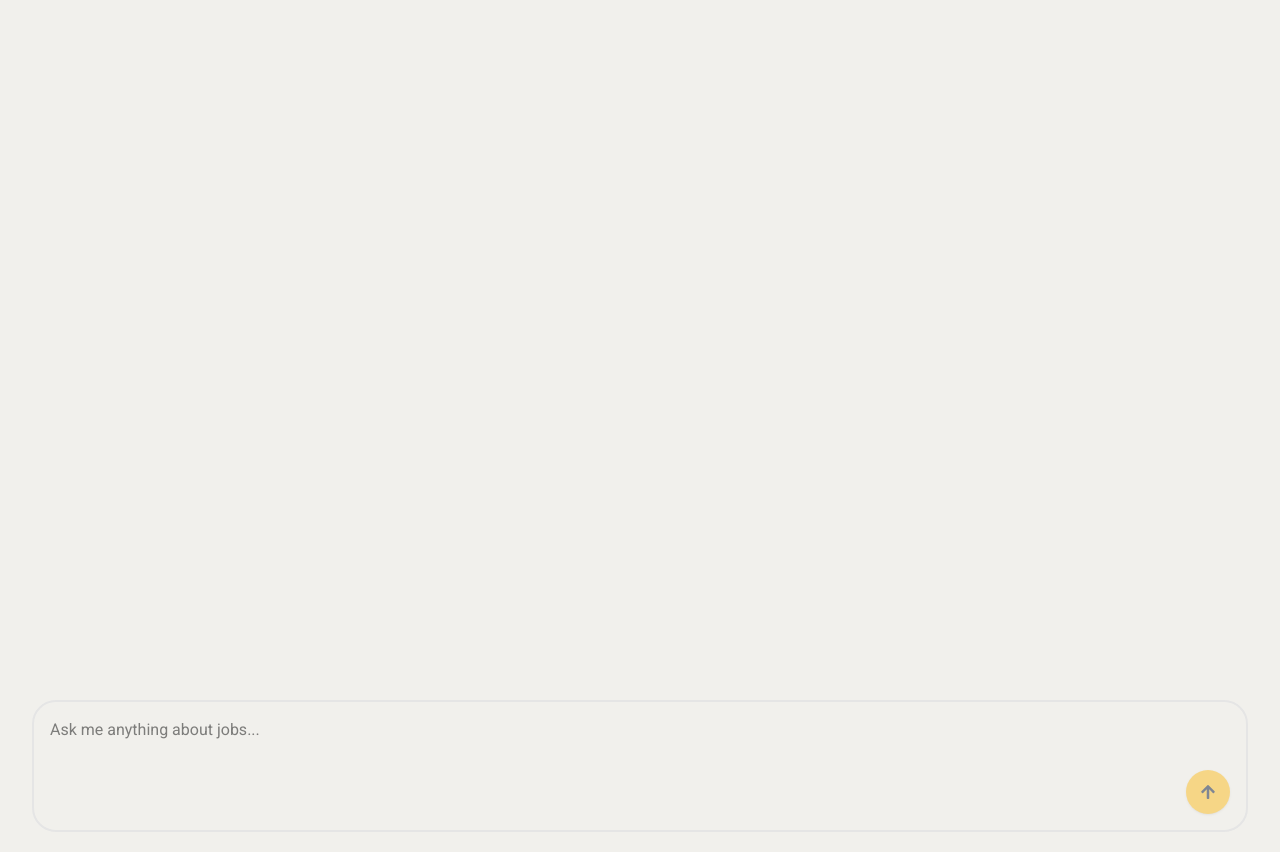
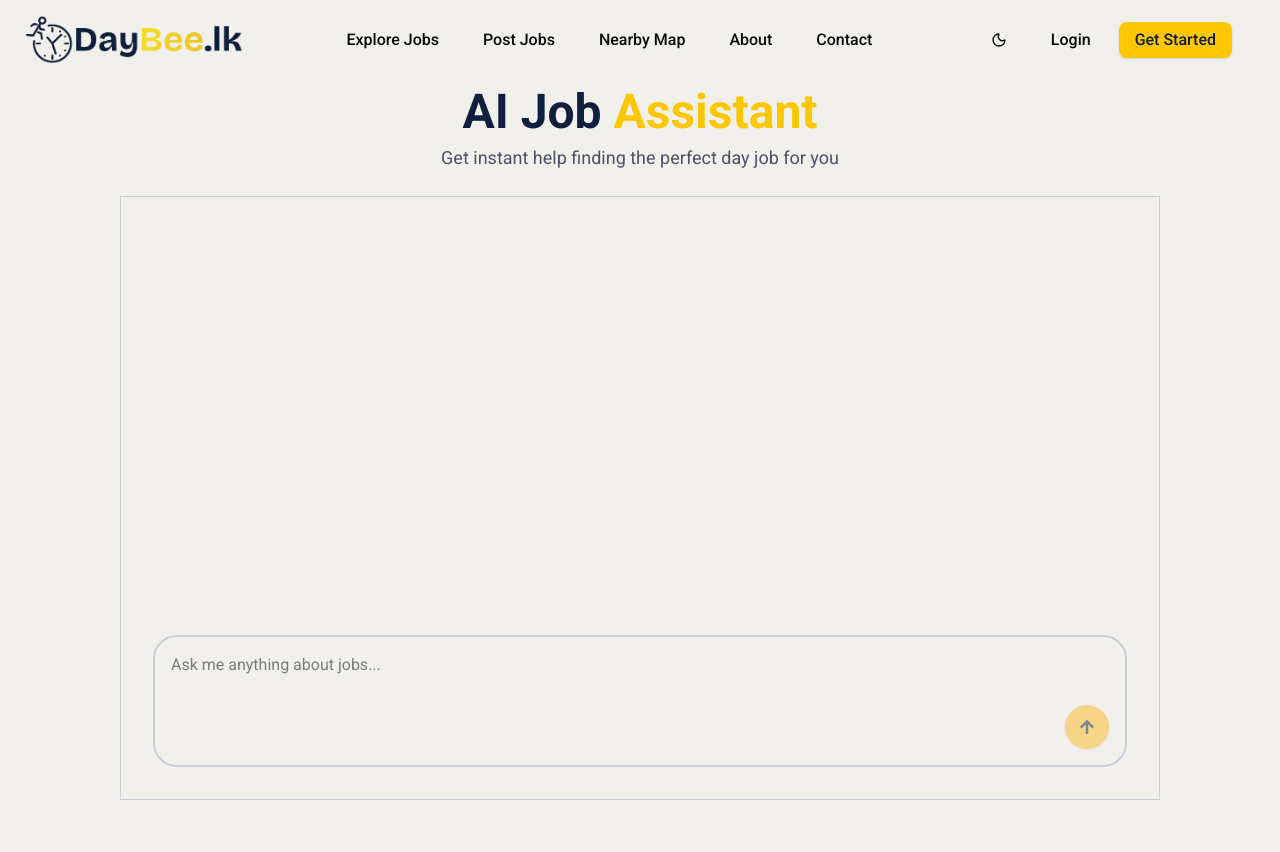
Before and after one commit to JayaniAnu10/Smart-Part-time-job-finder, a React (Vite) app in the folder frontend/part-time-react/: page /chatbot in a window 1280 px wide. Shown: the top 852 px of the page. After the commit the page ends 800 px from the top, so only its background shows below. Built offline with nearby package versions, Linux system fonts and the light colour scheme.

Commit message:
Build the chatbot with more styles

```diff
--- a/frontend/part-time-react/src/App.tsx
+++ b/frontend/part-time-react/src/App.tsx
@@ -13,12 +13,16 @@ import EmployerStep2 from "./pages/employer-registration/EmployerStep2";
 import EmployerStep3 from "./pages/employer-registration/EmployerStep3";
 import HomePage from "./pages/HomePage";
 import ChatBot from "./components/chat/ChatBot";
+import Layout from "./Layouts/Layout";
 
 const App: React.FC = () => {
   return (
     <Routes>
-      <Route path="/" element={<HomePage />} />
-      <Route path="/chatbot" element={<ChatBot />} />
+      <Route path="/" element={<Layout />}>
+        <Route index element={<HomePage />} />
+        <Route path="chatbot" element={<ChatBot />} />
+      </Route>
+
       <Route path="/getstarted" element={<GetStarted />} />
 
       <Route path="/auth" element={<Auth />} />
--- /dev/null
+++ b/frontend/part-time-react/src/Layouts/Layout.tsx
@@ -0,0 +1,18 @@
+import NavBar from "@/components/NavBar";
+import { Outlet } from "react-router-dom";
+
+const Layout = () => {
+  return (
+    <>
+      <div className="relative z-30">
+        <NavBar />
+      </div>
+      {/*<ScrollToTop />*/}
+      <div id="main">
+        <Outlet />
+      </div>
+    </>
+  );
+};
+
+export default Layout;
--- a/frontend/part-time-react/src/components/NavBar.tsx
+++ b/frontend/part-time-react/src/components/NavBar.tsx
@@ -51,13 +51,13 @@ const NavBar = () => {
           <div className="tab:flex md:flex hidden gap-3 pr-6">
             <Button
               variant="ghost"
-              className="hover:bg-yellow-400 text-md cursor-pointer dark:hover:text-secondary "
+              className="hover:bg-yellow-400 text-md cursor-pointer dark:hover:text-[#0f1f3d] "
             >
               Login
             </Button>
             <Button
               variant="default"
-              className="bg-yellow-400 cursor-pointer text-secondary hover:scale-105 dark:hover:bg-yellow-400 text-md transition-transform duration-300 hover:shadow-lg hover:shadow-yellow-300/25"
+              className="bg-yellow-400 cursor-pointer text-[#0f1f3d] hover:scale-105 dark:hover:bg-yellow-400 text-md transition-transform duration-300 hover:shadow-lg hover:shadow-yellow-300/25"
             >
               Get Started
             </Button>
--- a/frontend/part-time-react/src/components/ThemeToggle.tsx
+++ b/frontend/part-time-react/src/components/ThemeToggle.tsx
@@ -23,7 +23,7 @@ const ThemeToggle = () => {
     <div>
       <Button
         variant="ghost"
-        className="rounded-full border-0 hover:bg-yellow-400 dark:text-white dark:hover:text-secondary  "
+        className="rounded-full border-0 hover:bg-yellow-400 dark:text-white dark:hover:text-[#0f1f3d]  "
         onClick={() => setDarkMode(!isDarkMode)}
       >
         {isDarkMode ? <Sun /> : <Moon />}
--- a/frontend/part-time-react/src/components/chat/ChatBot.tsx
+++ b/frontend/part-time-react/src/components/chat/ChatBot.tsx
@@ -37,13 +37,26 @@ const ChatBot = () => {
   };
 
   return (
-    <div className="m-8 flex flex-col h-screen">
-      <div className="flex flex-col flex-1 gap-3 mb-5 overflow-y-auto">
-        <ChatMessages messages={messages} />
-        {isLoading && <TypingIndicator />}
-        {error && <p className="text-red-500">{error}</p>}
+    <div className="h-screen pt-22 mx-8 md:mx-30 flex flex-col">
+      <div className="flex flex-col items-center gap-2">
+        <div className="text-5xl font-bold ">
+          <span className=" text-secondary">AI Job </span>
+          <span className="text-yellow-400">Assistant</span>
+        </div>
+        <div className="text-muted-foreground text-lg text-center mb-6">
+          Get instant help finding the perfect day job for you
+        </div>
       </div>
-      <ChatInput onSubmit={onSubmit} />
+      <div className=" p-8 flex flex-col border grow">
+        <div className="flex flex-col flex-1 gap-3 overflow-y-auto grow">
+          <ChatMessages messages={messages} />
+          {isLoading && <TypingIndicator />}
+          {error && <p className="text-red-500">{error}</p>}
+        </div>
+        <div className="">
+          <ChatInput onSubmit={onSubmit} />
+        </div>
+      </div>
     </div>
   );
 };
--- a/frontend/part-time-react/src/components/chat/ChatInput.tsx
+++ b/frontend/part-time-react/src/components/chat/ChatInput.tsx
@@ -30,7 +30,7 @@ const ChatInput = ({ onSubmit }: Props) => {
     <form
       onSubmit={submit}
       onKeyDown={handleKeyDown}
-      className="flex flex-col gap-1 items-end border-2 border-border p-4 rounded-3xl mt-10"
+      className="flex flex-col gap-1 items-end border-2 border-border p-4 rounded-3xl mt-4"
     >
       <textarea
         {...register("prompt", {
--- a/frontend/part-time-react/src/components/chat/ChatMessages.tsx
+++ b/frontend/part-time-react/src/components/chat/ChatMessages.tsx
@@ -32,7 +32,7 @@ const ChatMessages = ({ messages }: Props) => {
           key={index}
           onCopy={onCopyMessage}
           ref={index === messages.length - 1 ? lastMessageRef : null}
-          className={`px-3 py-1 max-w-md rounded-xl ${
+          className={`px-3 py-1 max-w-md rounded-xl   ${
             message.role === "user"
               ? "bg-yellow-400 text-[#0f1f3d] self-end"
               : "bg-gray-200 text-[#0f1f3d] dark:text-white dark:bg-blue-900 self-start"
--- a/frontend/part-time-react/src/index.css
+++ b/frontend/part-time-react/src/index.css
@@ -61,11 +61,11 @@ body {
   --secondary: #0f1f3d;
   --secondary-foreground: oklch(0.205 0 0);
   --muted: oklch(0.97 0 0);
-  --muted-foreground: oklch(0.556 0 0);
+  --muted-foreground: oklch(44.237% 0.03167 275.712);
   --accent: oklch(0.97 0 0);
   --accent-foreground: oklch(0.205 0 0);
   --destructive: #e7000b;
-  --border: oklch(0.922 0 0);
+  --border: oklch(84.961% 0.01661 289.777);
   --input: oklch(0.922 0 0);
   --ring: oklch(0.708 0 0);
   --chart-1: oklch(0.646 0.222 41.116);
@@ -92,7 +92,7 @@ body {
   --popover-foreground: oklch(0.985 0 0);
   --primary: oklch(0.922 0 0);
   --primary-foreground: oklch(0.205 0 0);
-  --secondary: oklch(12.777% 0.054 284.166);
+  --secondary: oklch(87.012% 0.0414 291.593);
   --secondary-foreground: oklch(0.985 0 0);
   --muted: oklch(0.269 0 0);
   --muted-foreground: oklch(0.708 0 0);
```
